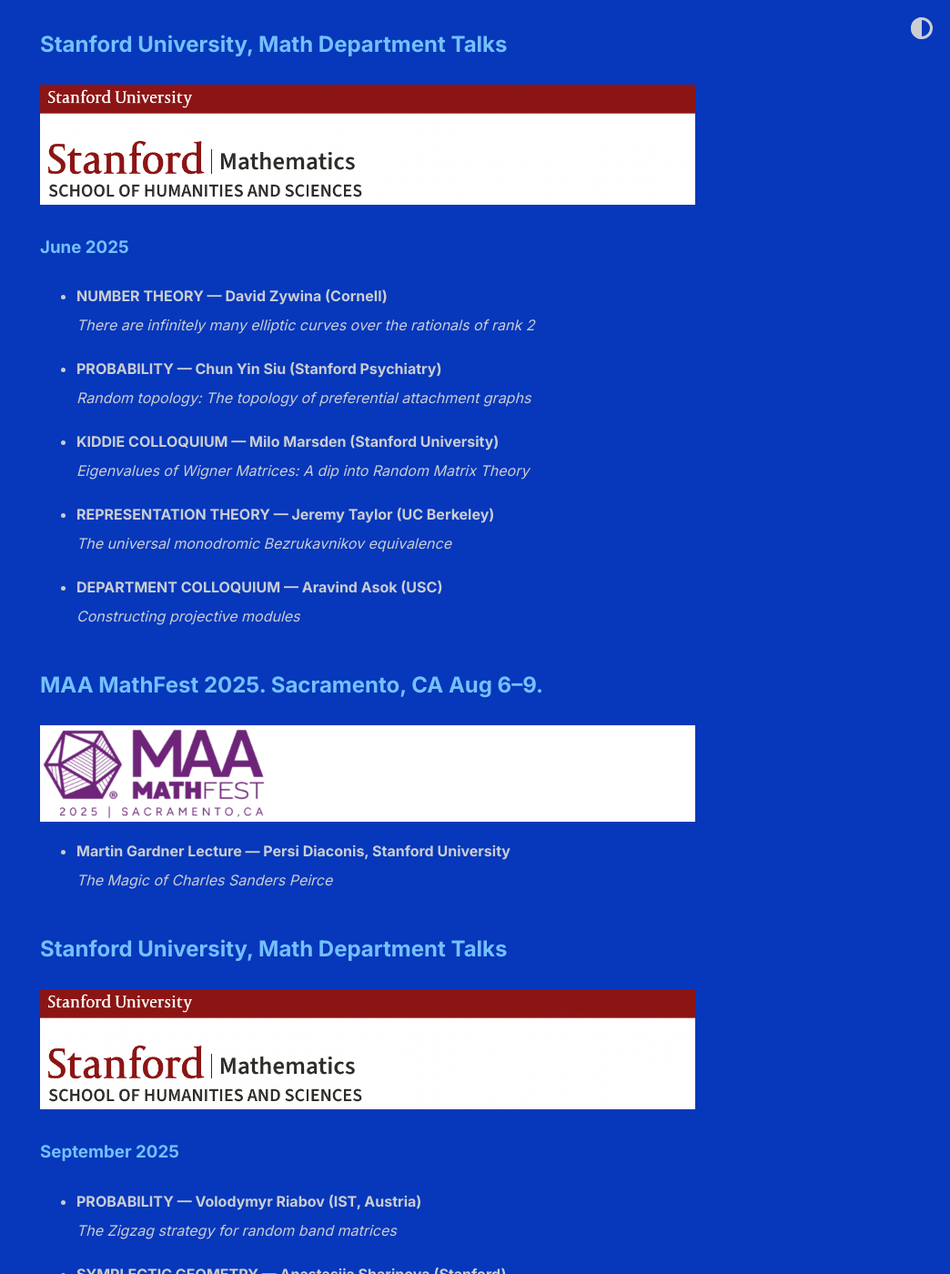
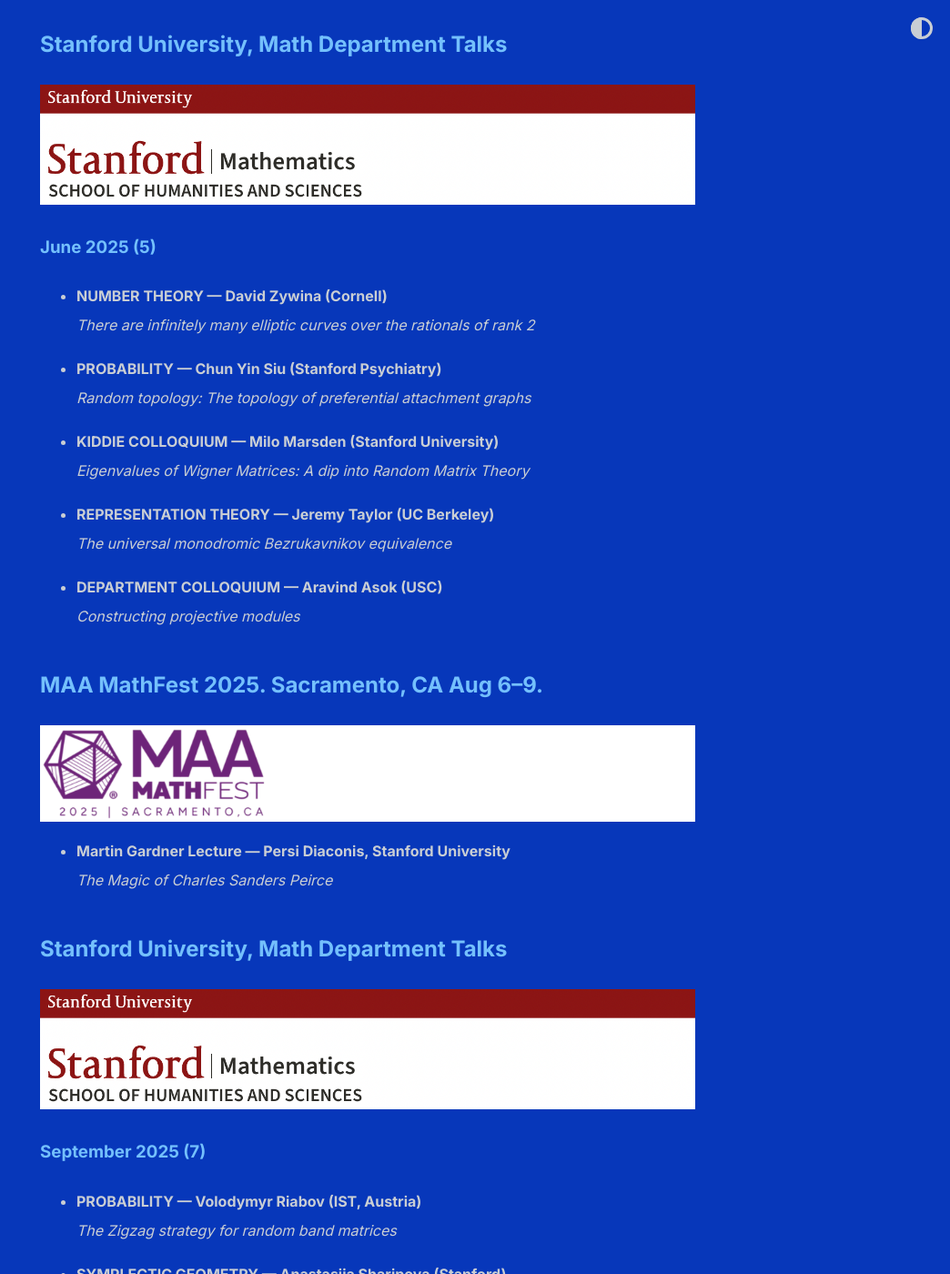
Before and after one commit to shihankanungo/shihankanungo.github.io, a Jekyll site: the page built from gap-year-math.md, in a window 1280 px wide and 1400 px high, scrolled down 2535 px. Shown: the whole window at 91% size, without its empty margins (236-1280 px from the left). Built offline with Jekyll 4.4.1, drawn with Linux system fonts in a browser that asks for light colours; some of the changed text lies outside the part shown.

Commit message:
Update gap-year-math.md

```diff
--- a/gap-year-math.md
+++ b/gap-year-math.md
@@ -154,7 +154,7 @@
 
 ![stanford-math](images/smdt.png)
 
-### June 2025
+### June 2025 (5)
 
 <ul>
 <li><details>
@@ -213,7 +213,7 @@
 
 ![stanford-math](images/smdt.png)
 
-### September 2025
+### September 2025 (7)
 
 <ul>
 <li><details>
```
Also changed, not shown: other parts of gap-year-math.md (+1 -1 lines).
